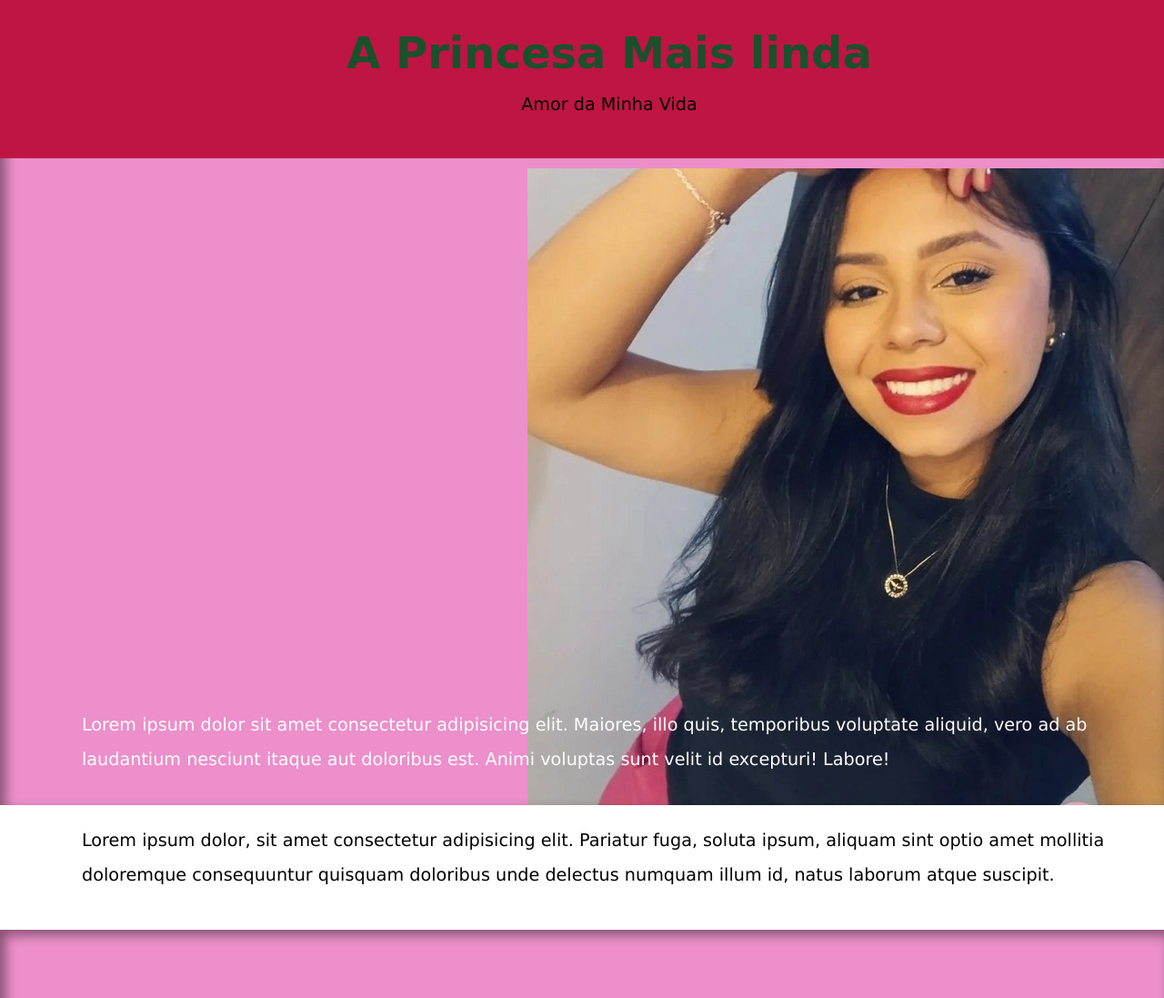
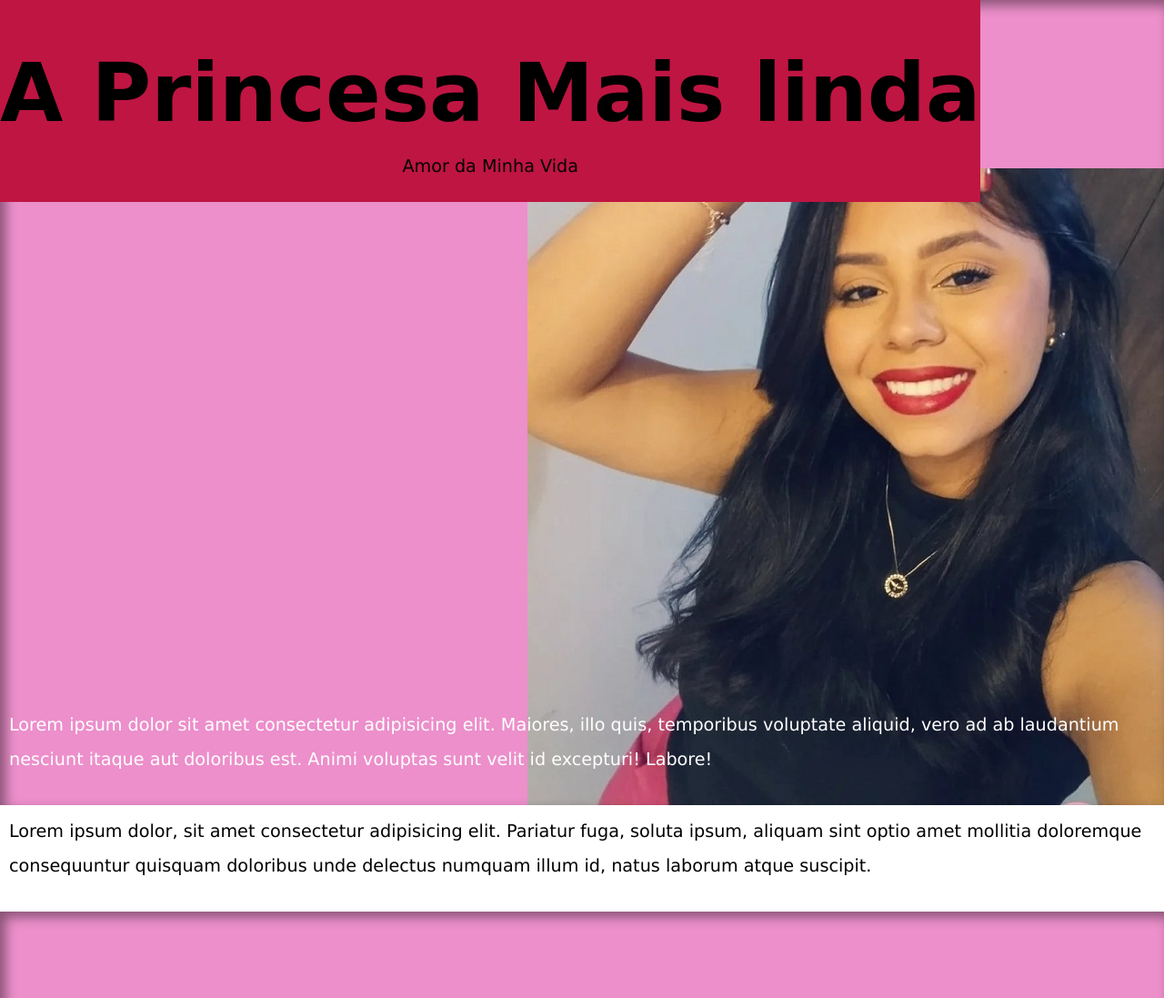
Before and after one commit to Elias-Enver/html-css, a plain HTML site: page exercicios/autodesafio/index.html in a window 1280 px wide. Shown: the top 1097 px of the page at 91% size. Drawn offline with Linux system fonts and the light colour scheme.

Commit message:
atualização

```diff
--- a/exercicios/autodesafio/style1.css
+++ b/exercicios/autodesafio/style1.css
@@ -18,21 +18,25 @@
     max-width:;
 
 }
-body{
-
+body,html{
+    min-height: 100vh;
 }
 header{
-    width: 100vw;
+
     background-color: var(--cor01);
     text-align: center;
-    padding: 30px;
-    margin-bottom: 10px;
+    margin-bottom: 100px;
+    padding-bottom: 10px;
     position: fixed;
+    display: block;
 }
 header>h1{
     font-family: var(--fonte2);
-    font-size: 3em;
-    color: var(--cor05);
+    padding-top: 50px;
+    font-variant: capitalize;
+    font-size: 7vw;
+
+}
 
 
 }
@@ -61,8 +65,10 @@ section.foto>p{
     color: white;
 
 }
-section.imagem>p{
-    color:;
+section.primeira{
+    color:white;
+    margin-left: 200px;
+    display: block;
 }
 section>p{
     max-width: ;
```
